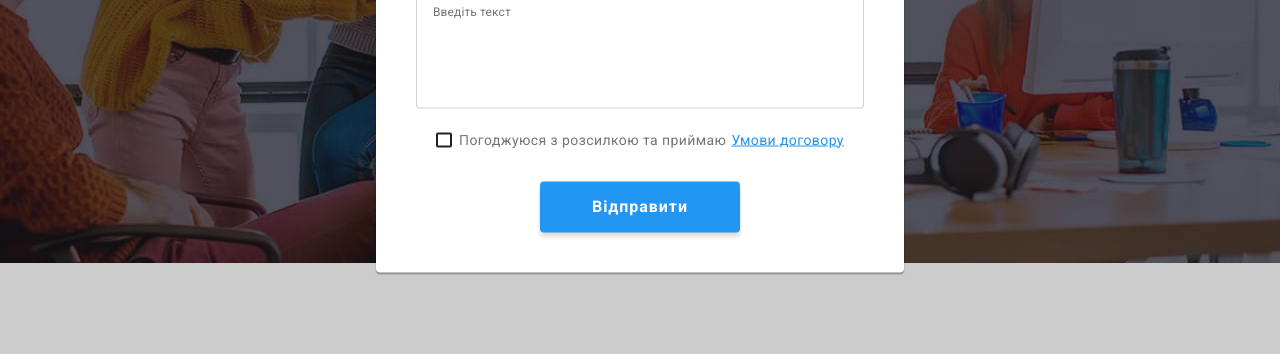
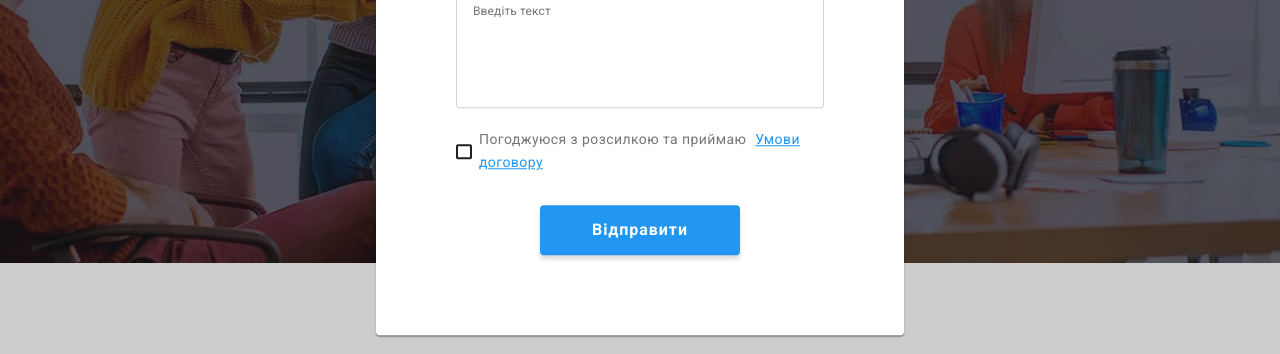
Before and after one commit to IrinaSemenovaa/goit-markup-hw-08, a plain HTML site: page index.html in a window 1280 px wide. Both pictures are taken after a click on the button "Замовити послугу". Shown: the part 418-772 px from the top of the page. Drawn offline with nearby package versions, Linux system fonts and the light colour scheme.

Commit message:
error correction

```diff
--- a/index.html
+++ b/index.html
@@ -524,7 +524,7 @@
               <svg class="checkbox__icon" width="16" height="15">
                 <use href="./images/icons.svg#icon-check"></use>
               </svg>
-           Погоджуюся з розсилкою та приймаю <a href="#" class="checkbox__link">Умови договору</a>
+           <span class="checkbox__text">Погоджуюся з розсилкою та приймаю <a href="#" class="checkbox__link">Умови договору</a></span>
           </label>
           <button type="submit" class="modal__button button">Відправити</button>
         </form>
--- a/sass/components/_filter-list.scss
+++ b/sass/components/_filter-list.scss
@@ -3,7 +3,6 @@
   flex-wrap: wrap;
   gap: 15px 8px;
   margin-bottom: 40px;
-  width: 80%;
   @include tablet {
     justify-content: center;
     margin-bottom: 30px;
--- a/sass/components/_modal.scss
+++ b/sass/components/_modal.scss
@@ -18,7 +18,7 @@
   top: 50%;
   left: 50%;
   transform: translate(-50%, -50%);
-  width: 100%;
+  width: calc(100% - 30px);
   max-width: 450px;
   height: auto;
 
@@ -36,7 +36,7 @@
   display: flex;
   flex-direction: column;
   align-items: center;
-  margin: 40px;
+  padding: 40px;
   @include desktop {
     margin-left: auto;
     margin-right: auto;
@@ -118,7 +118,6 @@
 .checkbox {
   display: inline-flex;
   align-items: center;
-  white-space: nowrap;
   margin-top: 20px;
   margin-bottom: 30px;
 
@@ -140,7 +139,6 @@
   position: absolute;
 }
 .checkbox__link {
-  display: block;
   margin-left: 5px;
   color: rgba(33, 150, 243, 1);
   text-decoration: underline;
```
Also changed, not shown: css/main.css, css/main.min.css, 2 other files.
